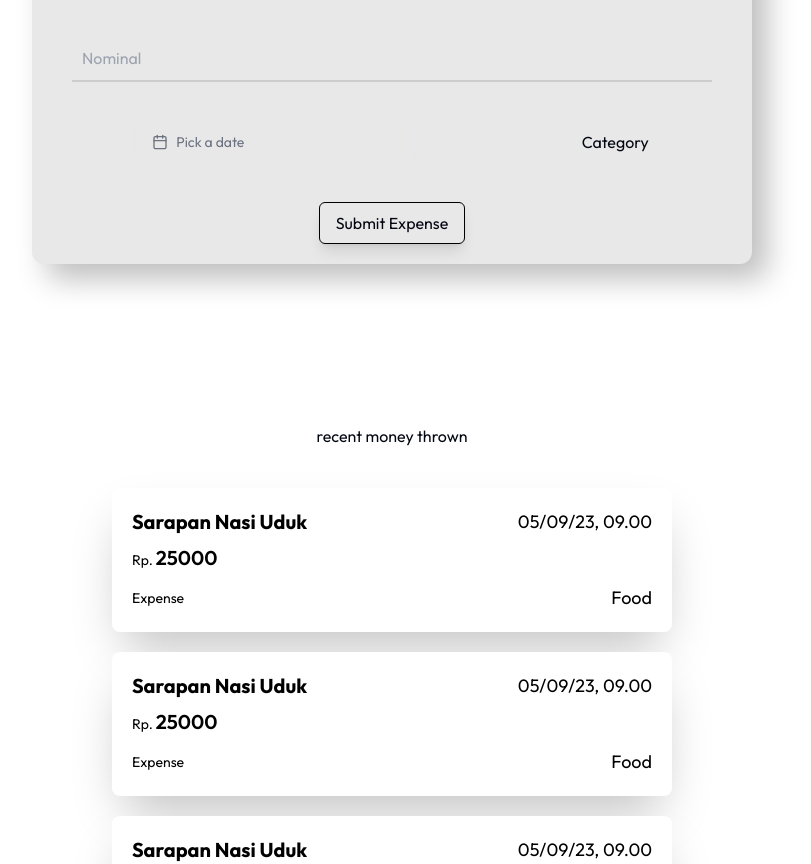
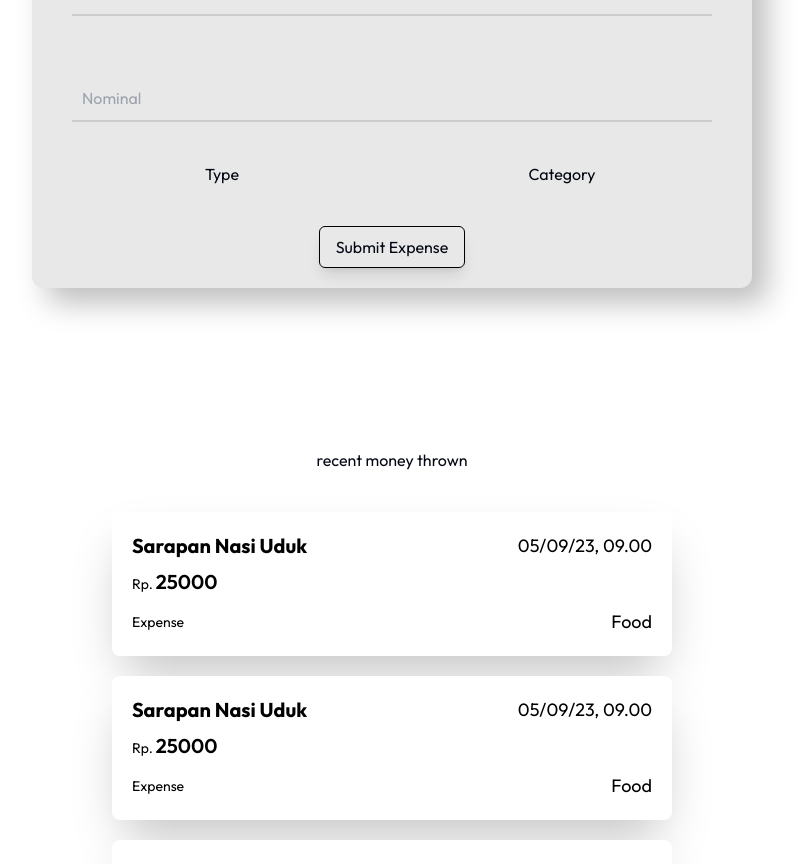
Before and after one commit to alxtim10/montrace, a Next.js app: page /tracker in a window 1280 px wide. Shown: the part 360-1224 px from the top of the page, without its empty margins (248-1059 px from the left). Built offline with nearby package versions, Linux system fonts and the light colour scheme.

Commit message:
update input fields

```diff
--- a/components/navigation/NavigationMenu.tsx
+++ b/components/navigation/NavigationMenu.tsx
@@ -64,17 +64,9 @@ export function NavigationMenuDemo() {
               <ul className="grid w-[400px] gap-3 p-4 md:w-[500px] md:grid-cols-2 lg:w-[600px] ">
                 <ListItem
                   href="/tracker"
-                  onClick={() => dispatch(switcher("Expense"))}
-                  title="Expense"
+                  title="Tracker"
                 >
-                  Track your expenses.
-                </ListItem>
-                <ListItem
-                  href="/tracker"
-                  onClick={() => dispatch(switcher("Saving"))}
-                  title="Saving"
-                >
-                  Track your savings.
+                  Track your expenses and savings.
                 </ListItem>
                 <ListItem
                   href="/docs/installation"
--- a/components/tracker/HomeTimeline.tsx
+++ b/components/tracker/HomeTimeline.tsx
@@ -7,7 +7,7 @@ const HomeTimeline = () => {
     <section className="p-20 min-h-screen">
       <h1 className="text-center">recent money thrown</h1>
       <div className="mt-10 flex flex-col gap-5 justify-center items-center">
-        {mainTimelineData.slice(0, 5).map((data, i) => {
+        {mainTimelineData.slice(0, 10).map((data, i) => {
           return (
             <div key={i} className="bg-white p-5 rounded-lg w-full shadow-2xl md:w-[35rem] text-black">
               <HomeTimelineCard data={data}/>
--- a/components/tracker/TrackerHome.tsx
+++ b/components/tracker/TrackerHome.tsx
@@ -1,5 +1,5 @@
 import React, { useEffect, useState } from "react";
-import { useAppSelector } from "@/stores/hooks";
+import { useAppDispatch, useAppSelector } from "@/stores/hooks";
 import { DatePicker } from "../picker/DatePicker";
 import {
   DropdownMenu,
@@ -10,12 +10,16 @@ import {
 } from "../ui/dropdown-menu";
 import "./TrackerHome.css";
 import { expenseCategory, savingsCategory } from "@/data/categoryData";
-import { currentTracker } from "@/stores/trackerSwitch";
+import { currentTracker, switcher } from "@/stores/trackerSwitch";
+import { typeData } from "@/data/typeData";
 
 const TrackerHome = () => {
+  const dispatch = useAppDispatch();
   const trackerType = useAppSelector(currentTracker);
   const [category, setCategory] = useState("Category");
+  const [type, setType] = useState<String>("Type");
   const [listCategory, setListCategory] = useState<any>([]);
+  const [listType] = useState<any>(typeData);
 
   useEffect(() => {
     if (trackerType === "Expense") {
@@ -24,6 +28,12 @@ const TrackerHome = () => {
       setListCategory(savingsCategory);
     }
   }, [trackerType]);
+
+  const handleType = (type: String) => {
+    dispatch(switcher(type));
+    setType(type);
+    setCategory("Category");
+  }
 
   return (
     <section className="p-10 md:p-20 flex justify-center items-center w-full">
@@ -36,7 +46,10 @@ const TrackerHome = () => {
         <h1 className="text-2xl tracking-wider text-center">
           shoot your {trackerType.toLowerCase()}
         </h1>
-        <div className="flex flex-col gap-5 mt-10 justify-center items-center">
+        <div className="flex justify-center items-center mt-10 md:ml-24">
+          <DatePicker />
+        </div>
+        <div className="flex flex-col gap-5  justify-center items-center">
           <div className="input-container">
             <input
               placeholder="Title"
@@ -56,13 +69,27 @@ const TrackerHome = () => {
             <span className="input-highlight"></span>
           </div>
           <div className="flex justify-around items-center w-full">
-            <DatePicker />
-            <div className="flex justify-center">
+            <div className="flex justify-center w-40">
+              <DropdownMenu>
+                <DropdownMenuTrigger>{type}</DropdownMenuTrigger>
+                <DropdownMenuContent>
+                  <DropdownMenuSeparator />
+                  {listType.map((data: any, i: number) => {
+                    return (
+                      <div key={i} onClick={() => handleType(data)}>
+                        <DropdownMenuItem>{data}</DropdownMenuItem>
+                      </div>
+                    );
+                  })}
+                </DropdownMenuContent>
+              </DropdownMenu>
+            </div>
+            <div className="flex justify-center w-40">
               <DropdownMenu>
                 <DropdownMenuTrigger>{category}</DropdownMenuTrigger>
                 <DropdownMenuContent>
                   <DropdownMenuSeparator />
-                  {listCategory.map((data:any, i:number) => {
+                  {listCategory.map((data: any, i: number) => {
                     return (
                       <div key={i} onClick={() => setCategory(data.name)}>
                         <DropdownMenuItem>{data.name}</DropdownMenuItem>
--- /dev/null
+++ b/data/typeData.ts
@@ -0,0 +1 @@
+export const typeData = ["Expense", "Savings"];
```
